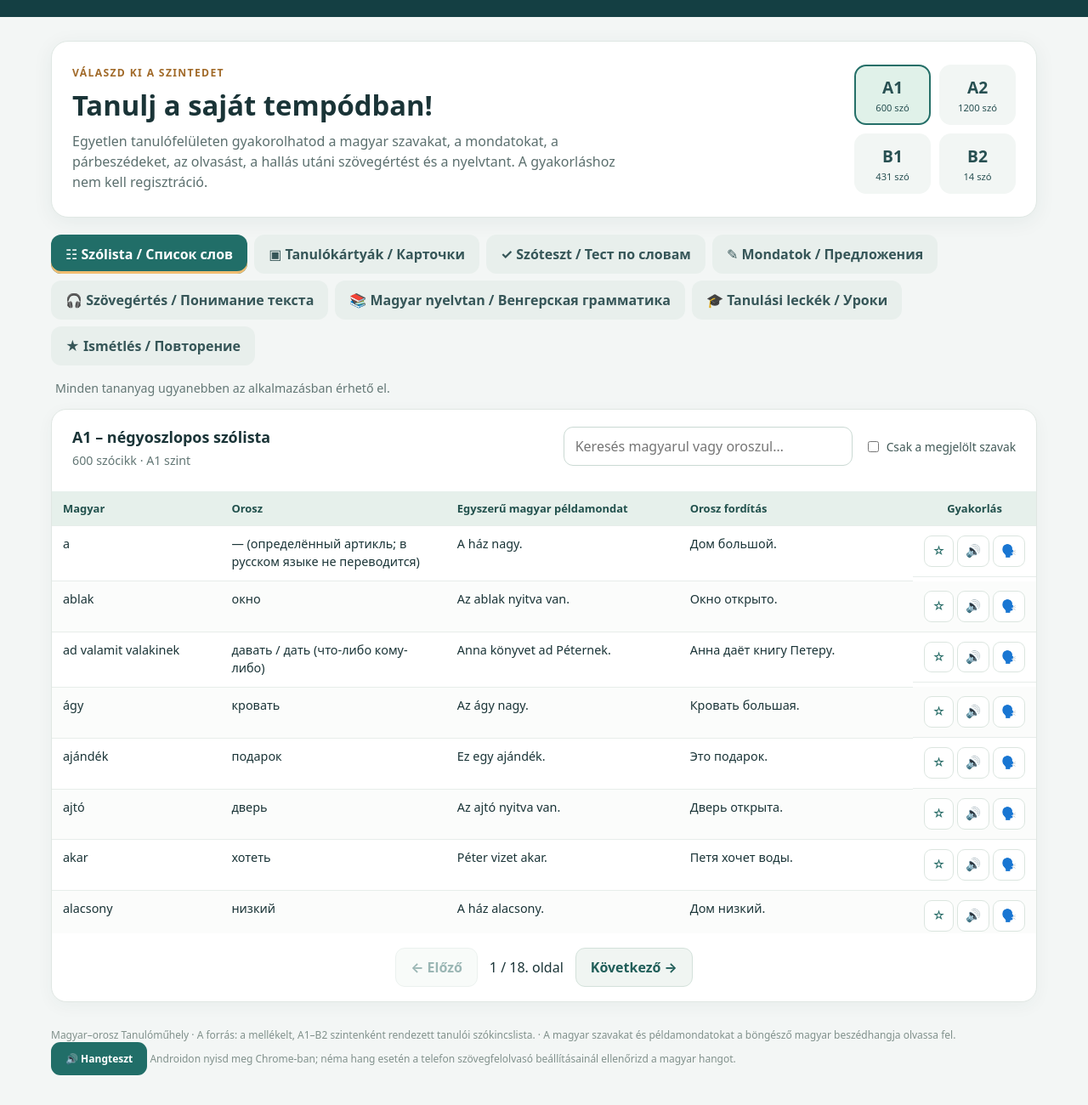
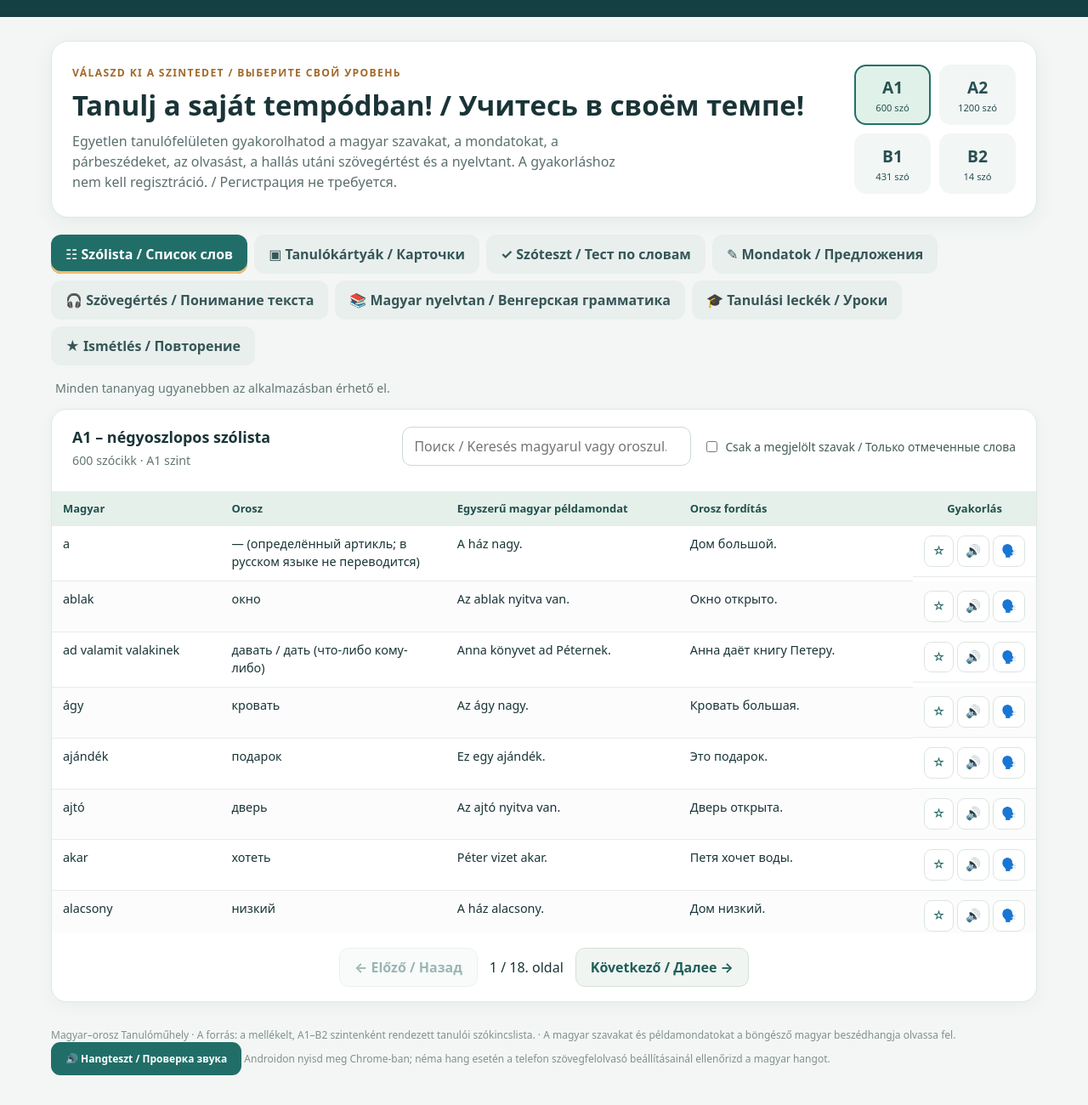
Before and after one commit to lajkogabor1968/abece-kaland, a plain HTML site: page magyar-orosz/index.html in a window 1280 px wide. Shown: the part 88-1388 px from the top of the page at 85% size. Drawn offline with Linux system fonts and the light colour scheme.

Commit message:
Add Russian help text to main learning controls and instructions

```diff
--- a/magyar-orosz/index.html
+++ b/magyar-orosz/index.html
@@ -2,17 +2,17 @@
 <html lang="hu"><head><meta charset="UTF-8"><meta name="viewport" content="width=device-width, initial-scale=1"><meta name="theme-color" content="#143f43"><meta name="description" content="Magyar–orosz szókincsgyakorló A1–B2 szinten, szó- és mondatgyakorlással."><title>Magyar–orosz Tanulóműhely</title><link rel="stylesheet" href="style.css"><script src="audio/hu-manifest.js"></script><script src="speech.js"></script></head>
 <body>
 <header class="masthead"><div class="wrap headrow"><div class="logo"><span class="mark">HU<span>↔</span>RU</span><div><h1>Magyar–orosz Tanulóműhely</h1><p>Szókincs · beszéd · nyelvtan · A1–B2</p></div></div><div class="headline-stats"><span id="totalTag">2245 szócikk</span><span id="progressTag">0 megoldott feladat</span></div></div></header>
-<main class="wrap"><section class="welcome"><div><span class="eyebrow">Válaszd ki a szintedet</span><h2>Tanulj a saját tempódban!</h2><p>Egyetlen tanulófelületen gyakorolhatod a magyar szavakat, a mondatokat, a párbeszédeket, az olvasást, a hallás utáni szövegértést és a nyelvtant. A gyakorláshoz nem kell regisztráció.</p></div><div class="levels" role="group" aria-label="Nyelvi szint"><button class="level active" data-level="A1">A1 <small>600 szó</small></button><button class="level" data-level="A2">A2 <small>1200 szó</small></button><button class="level" data-level="B1">B1 <small>431 szó</small></button><button class="level" data-level="B2">B2 <small>14 szó</small></button></div></section>
+<main class="wrap"><section class="welcome"><div><span class="eyebrow">Válaszd ki a szintedet / Выберите свой уровень</span><h2>Tanulj a saját tempódban! / Учитесь в своём темпе!</h2><p>Egyetlen tanulófelületen gyakorolhatod a magyar szavakat, a mondatokat, a párbeszédeket, az olvasást, a hallás utáni szövegértést és a nyelvtant. A gyakorláshoz nem kell regisztráció. / Регистрация не требуется.</p></div><div class="levels" role="group" aria-label="Nyelvi szint"><button class="level active" data-level="A1">A1 <small>600 szó</small></button><button class="level" data-level="A2">A2 <small>1200 szó</small></button><button class="level" data-level="B1">B1 <small>431 szó</small></button><button class="level" data-level="B2">B2 <small>14 szó</small></button></div></section>
 <nav class="tabs" aria-label="Tanulási módok"><button class="tab active" data-view="list">☷ Szólista / Список слов</button><button class="tab" data-view="cards">▣ Tanulókártyák / Карточки</button><button class="tab" data-view="quiz">✓ Szóteszt / Тест по словам</button><button class="tab" data-view="sentences">✎ Mondatok / Предложения</button><button class="tab" data-view="communication">🎧 Szövegértés / Понимание текста</button><button class="tab" data-view="contrast">📚 Magyar nyelvtan / Венгерская грамматика</button><button class="tab" data-view="steps">🎓 Tanulási leckék / Уроки</button><button class="tab" data-view="review">★ Ismétlés / Повторение</button></nav>
 <p id="moduleHint" class="muted" aria-live="polite">Minden tananyag ugyanebben az alkalmazásban érhető el.</p>
 <div id="notice" class="notice" role="status" aria-live="polite"></div>
-<section id="listView" class="panel"><div class="toolbar"><div><h3><span id="levelTitle">A1</span> – négyoszlopos szólista</h3><p id="listCount" class="muted"></p></div><div class="controls"><label class="sr-only" for="search">Keresés</label><input id="search" type="search" placeholder="Keresés magyarul vagy oroszul…"><label class="check"><input id="starOnly" type="checkbox"> Csak a megjelölt szavak</label></div></div><div class="table-scroll"><table><thead><tr><th>Magyar</th><th>Orosz</th><th>Egyszerű magyar példamondat</th><th>Orosz fordítás</th><th class="action-head">Gyakorlás</th></tr></thead><tbody id="wordRows"></tbody></table></div><div class="pager"><button id="prevPage" class="secondary">← Előző</button><span id="pageLabel"></span><button id="nextPage" class="secondary">Következő →</button></div></section>
-<section id="cardsView" class="panel hidden"><div class="toolbar"><div><h3>Tanulókártyák</h3><p class="muted">Próbáld felidézni a fordítást, aztán fordítsd meg a kártyát.</p></div><label class="check"><input id="cardSentence" type="checkbox"> Mondatkártyák</label></div><div class="exercise"><div class="quiztop"><span id="cardCounter"></span><button id="cardStar" class="secondary" aria-label="Jelölés ismétlésre">☆ Megjelölöm</button></div><div id="flashcard" class="flashcard" role="button" tabindex="0" aria-label="Fordítás megmutatása"><span class="eyebrow" id="cardSideLabel">Magyar</span><strong id="cardText"></strong><small>Érintsd meg a fordításhoz</small></div><div class="actionrow"><button class="secondary" id="cardPrev">← Előző</button><button class="secondary" id="cardSpeak" aria-label="Magyar szó vagy mondat meghallgatása">🔊 Magyar kiejtés</button><button class="secondary" id="cardFlip">Fordítás mutatása</button><button id="cardNext">Következő →</button></div></div></section>
-<section id="quizView" class="panel hidden"><div class="toolbar"><div><h3>Szóteszt</h3><p class="muted">Válaszd ki a magyar szó orosz jelentését.</p></div><button id="quizRestart" class="secondary">Új teszt</button></div><div class="exercise"><div class="quiztop"><span id="quizCounter"></span><span id="quizScore"></span></div><div class="progress"><div id="quizBar"></div></div><h3 id="quizPrompt" class="prompt"></h3><div id="quizOptions" class="choices"></div><div id="quizFeedback" class="feedback" aria-live="polite"></div><div class="actionrow end"><button id="quizNext" class="hidden">Következő →</button></div></div></section>
-<section id="sentencesView" class="panel hidden"><div class="toolbar"><div><h3>Mondatgyakorlás</h3><p class="muted">Olvasd el vagy hallgasd meg a magyar mondatot, és válaszd ki az orosz jelentését.</p></div><button id="sentenceRestart" class="secondary">Új feladatsor</button></div><div class="exercise"><div class="quiztop"><span id="sentenceCounter"></span><span id="sentenceScore"></span></div><div class="progress"><div id="sentenceBar"></div></div><span class="eyebrow">Mit jelent ez a magyar mondat oroszul?</span><h3 id="sentencePrompt" class="prompt"></h3><button id="speakHungarian" class="secondary speak">🔊 Magyar mondat meghallgatása</button><div id="sentenceOptions" class="choices"></div><div id="sentenceFeedback" class="feedback" aria-live="polite"></div><div class="actionrow end"><button id="sentenceNext" class="hidden">Következő →</button></div></div></section>
+<section id="listView" class="panel"><div class="toolbar"><div><h3><span id="levelTitle">A1</span> – négyoszlopos szólista</h3><p id="listCount" class="muted"></p></div><div class="controls"><label class="sr-only" for="search">Keresés</label><input id="search" type="search" placeholder="Поиск / Keresés magyarul vagy oroszul…"><label class="check"><input id="starOnly" type="checkbox"> Csak a megjelölt szavak / Только отмеченные слова</label></div></div><div class="table-scroll"><table><thead><tr><th>Magyar</th><th>Orosz</th><th>Egyszerű magyar példamondat</th><th>Orosz fordítás</th><th class="action-head">Gyakorlás</th></tr></thead><tbody id="wordRows"></tbody></table></div><div class="pager"><button id="prevPage" class="secondary">← Előző / Назад</button><span id="pageLabel"></span><button id="nextPage" class="secondary">Következő / Далее →</button></div></section>
+<section id="cardsView" class="panel hidden"><div class="toolbar"><div><h3>Tanulókártyák</h3><p class="muted">Próbáld felidézni a fordítást, aztán fordítsd meg a kártyát. / Вспомните перевод, затем переверните карточку.</p></div><label class="check"><input id="cardSentence" type="checkbox"> Mondatkártyák / Карточки с предложениями</label></div><div class="exercise"><div class="quiztop"><span id="cardCounter"></span><button id="cardStar" class="secondary" aria-label="Jelölés ismétlésre">☆ Megjelölöm</button></div><div id="flashcard" class="flashcard" role="button" tabindex="0" aria-label="Fordítás megmutatása"><span class="eyebrow" id="cardSideLabel">Magyar</span><strong id="cardText"></strong><small>Érintsd meg a fordításhoz / Нажмите, чтобы увидеть перевод</small></div><div class="actionrow"><button class="secondary" id="cardPrev">← Előző / Назад</button><button class="secondary" id="cardSpeak" aria-label="Magyar szó vagy mondat meghallgatása">🔊 Magyar kiejtés / Произношение</button><button class="secondary" id="cardFlip">Fordítás mutatása / Показать перевод</button><button id="cardNext">Következő / Далее →</button></div></div></section>
+<section id="quizView" class="panel hidden"><div class="toolbar"><div><h3>Szóteszt</h3><p class="muted">Válaszd ki a magyar szó orosz jelentését. / Выберите правильный перевод венгерского слова.</p></div><button id="quizRestart" class="secondary">Új teszt / Новый тест</button></div><div class="exercise"><div class="quiztop"><span id="quizCounter"></span><span id="quizScore"></span></div><div class="progress"><div id="quizBar"></div></div><h3 id="quizPrompt" class="prompt"></h3><div id="quizOptions" class="choices"></div><div id="quizFeedback" class="feedback" aria-live="polite"></div><div class="actionrow end"><button id="quizNext" class="hidden">Következő / Далее →</button></div></div></section>
+<section id="sentencesView" class="panel hidden"><div class="toolbar"><div><h3>Mondatgyakorlás</h3><p class="muted">Olvasd el vagy hallgasd meg a magyar mondatot, és válaszd ki az orosz jelentését. / Прочитайте или прослушайте венгерское предложение и выберите перевод.</p></div><button id="sentenceRestart" class="secondary">Új feladatsor / Новые задания</button></div><div class="exercise"><div class="quiztop"><span id="sentenceCounter"></span><span id="sentenceScore"></span></div><div class="progress"><div id="sentenceBar"></div></div><span class="eyebrow">Mit jelent ez a magyar mondat oroszul? / Что означает это предложение по-русски?</span><h3 id="sentencePrompt" class="prompt"></h3><button id="speakHungarian" class="secondary speak">🔊 Magyar mondat meghallgatása / Прослушать предложение</button><div id="sentenceOptions" class="choices"></div><div id="sentenceFeedback" class="feedback" aria-live="polite"></div><div class="actionrow end"><button id="sentenceNext" class="hidden">Következő / Далее →</button></div></div></section>
 <section id="communicationView" class="panel hidden module-panel"><div class="toolbar"><div><h3>Szövegértés és kommunikáció · A1–B2</h3><p class="muted">Párbeszédek, történetek, olvasott és hallott szövegértés, nyelvtani gyakorlás</p></div></div><div class="module-shortcuts" aria-label="Szinthez tartozó párbeszédgyakorlatok"><a href="tanfolyami.html?level=A1" data-levels="A1">Tanfolyami leckék / Уроки курса</a><a href="tanfolyami.html?level=A2" data-levels="A2">Tanfolyami leckék / Уроки курса</a><a href="tanfolyami.html?level=B1" data-levels="B1">Tanfolyami leckék / Уроки курса</a><a href="tanfolyami.html?level=B2" data-levels="B2">Tanfolyami leckék / Уроки курса</a><a href="a1.html" data-levels="A1">A1 párbeszédek / Диалоги A1</a><a href="a1plus.html" data-levels="A1">A1+ tematikus leckék / Тематические уроки A1+</a><a href="a2.html" data-levels="A2">A2 párbeszédek / Диалоги A2</a><a href="b1.html" data-levels="B1">B1 párbeszédek / Диалоги B1</a><a href="b2.html" data-levels="B2">B2 párbeszédek / Диалоги B2</a><a href="ecl.html" data-levels="A2 B1">Életszerű helyzetek / Жизненные ситуации</a></div><iframe class="module-frame" title="Szövegértés és kommunikáció" data-src="kommunikacio.html" loading="lazy"></iframe></section>
 <section id="contrastView" class="panel hidden module-panel"><div class="toolbar"><div><h3>Magyar nyelvtan orosz szemmel · A1–B1</h3><p class="muted">Magyar–orosz összehasonlító magyarázatok, hangos példamondatok és feladatok</p></div></div><div class="module-shortcuts" aria-label="Nyelvtani gyakorlók"><a href="nyelvtan.html">Nyelvtan orosz magyarázatokkal / Грамматика с объяснениями на русском</a></div><iframe class="module-frame" title="Magyar nyelvtan orosz szemmel" data-src="kontrasztiv-nyelvtan.html" loading="lazy"></iframe></section>
 <section id="stepsView" class="panel hidden module-panel"><div class="toolbar"><div><h3>Lépésről lépésre · A1–A2</h3><p class="muted">Nyolc tematikus tanulási egység, 48 kérdés és önálló beszédgyakorlás</p></div></div><div class="module-shortcuts" aria-label="Tanulási útvonal"><a href="kaland.html">Játékos tanulási útvonal / Игровое обучение</a><a href="a1plus.html" data-levels="A1">A1+ tematikus leckék / Тематические уроки A1+</a></div><iframe class="module-frame" title="Lépésről lépésre magyarul" data-src="lepesenkent.html" loading="lazy"></iframe></section>
-<section id="reviewView" class="panel hidden"><div class="toolbar"><div><h3>Megjelölt szavak és haladás</h3><p class="muted">A csillaggal megjelölt kifejezéseket külön is gyakorolhatod.</p></div></div><div class="summary"><div><span class="big" id="reviewCount">0</span><span>Megjelölt szó ezen a szinten</span></div><div><span class="big" id="solvedCount">0</span><span>Megoldott feladat összesen</span></div><div><span class="big" id="accuracy">—</span><span>Találati arány</span></div></div><div class="actionrow"><button id="reviewCards">Megjelöltek tanulókártyákon</button><button id="reviewQuiz" class="secondary">Megjelöltek szótesztje</button><button id="resetStats" class="secondary danger">Statisztika törlése</button></div><p class="muted footnote">A jelölések és az eredmények kizárólag ezen a készüléken, a böngésződben tárolódnak.</p></section>
-</main><footer class="wrap foot">Magyar–orosz Tanulóműhely · A forrás: a mellékelt, A1–B2 szintenként rendezett tanulói szókincslista. · <span id="voiceHint">A magyar szavakat és példamondatokat a böngésző magyar beszédhangja olvassa fel.</span> <button id="speechTest" type="button" aria-label="Magyar hang kipróbálása">🔊 Hangteszt</button> <span>Androidon nyisd meg Chrome-ban; néma hang esetén a telefon szövegfelolvasó beállításainál ellenőrizd a magyar hangot.</span></footer>
+<section id="reviewView" class="panel hidden"><div class="toolbar"><div><h3>Megjelölt szavak és haladás / Отмеченные слова и прогресс</h3><p class="muted">A csillaggal megjelölt kifejezéseket külön is gyakorolhatod.</p></div></div><div class="summary"><div><span class="big" id="reviewCount">0</span><span>Megjelölt szó ezen a szinten</span></div><div><span class="big" id="solvedCount">0</span><span>Megoldott feladat összesen</span></div><div><span class="big" id="accuracy">—</span><span>Találati arány</span></div></div><div class="actionrow"><button id="reviewCards">Megjelöltek tanulókártyákon / Отмеченные карточки</button><button id="reviewQuiz" class="secondary">Megjelöltek szótesztje / Тест по отмеченным словам</button><button id="resetStats" class="secondary danger">Statisztika törlése / Сбросить статистику</button></div><p class="muted footnote">A jelölések és az eredmények kizárólag ezen a készüléken, a böngésződben tárolódnak.</p></section>
+</main><footer class="wrap foot">Magyar–orosz Tanulóműhely · A forrás: a mellékelt, A1–B2 szintenként rendezett tanulói szókincslista. · <span id="voiceHint">A magyar szavakat és példamondatokat a böngésző magyar beszédhangja olvassa fel.</span> <button id="speechTest" type="button" aria-label="Magyar hang kipróbálása">🔊 Hangteszt / Проверка звука</button> <span>Androidon nyisd meg Chrome-ban; néma hang esetén a telefon szövegfelolvasó beállításainál ellenőrizd a magyar hangot.</span></footer>
 <script src="data.js"></script><script src="ecl-vocab.js"></script><script src="app.js"></script></body></html>
```
